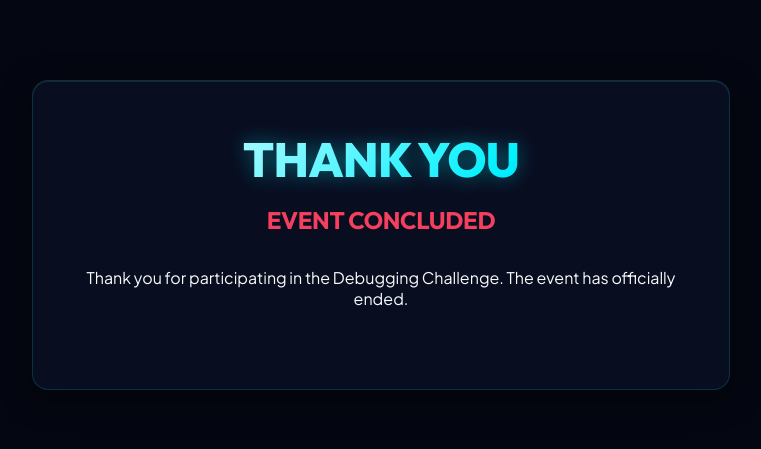
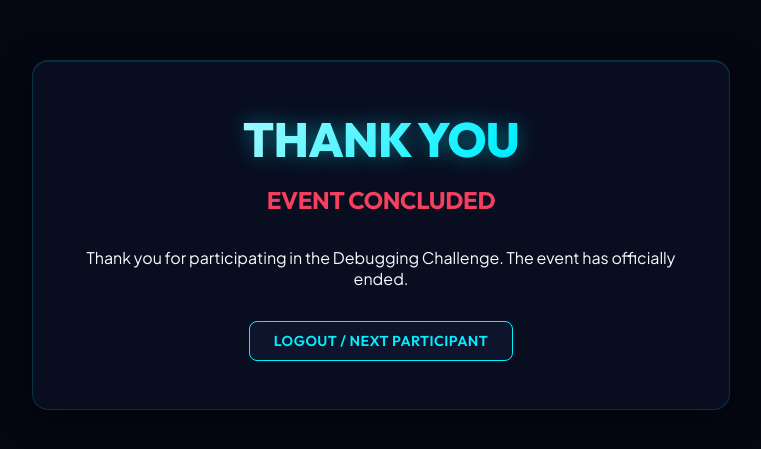
Before and after one commit to hariprasath-204/DEBBUGING, a React (Vite) app: page /thank-you in a window 1280 px wide. Shown: the part 117-566 px from the top of the page, without its empty margins (259-1020 px from the left). Built offline with nearby package versions, Linux system fonts and the light colour scheme.

Commit message:
Clear local storage session when time ends or event concludes so next participant on same computer starts fresh

```diff
--- a/src/components/AllQuestionsCompletedPage.jsx
+++ b/src/components/AllQuestionsCompletedPage.jsx
@@ -2,6 +2,7 @@ import React, { useEffect } from 'react';
 import { useNavigate } from 'react-router-dom';
 import { db } from '../firebase';
 import { doc, onSnapshot } from 'firebase/firestore';
+import { clearFullUserSession } from '../utils/drafts';
 
 const AllQuestionsCompletedPage = () => {
   const navigate = useNavigate();
@@ -9,6 +10,9 @@ const AllQuestionsCompletedPage = () => {
   const userId = localStorage.getItem('debugEventUserId');
 
   useEffect(() => {
+    // Clear user session from browser storage once completed
+    clearFullUserSession();
+
     const unsubEvent = onSnapshot(doc(db, "settings", "event"), (snap) => {
       if (snap.exists()) {
         const status = snap.data().status;
@@ -46,10 +50,20 @@ const AllQuestionsCompletedPage = () => {
         <p style={{ color: 'var(--text-secondary)', marginBottom: '2rem' }}>
           Please wait for the admin to officially end the event and announce the final results.
         </p>
-        <div style={{ display: 'flex', justifyContent: 'center', gap: '1rem' }}>
+        <div style={{ display: 'flex', justifyContent: 'center', gap: '1rem', marginBottom: '2rem' }}>
           <div style={{ width: '15px', height: '15px', borderRadius: '50%', background: 'var(--accent-cyan)', animation: 'pulse 1.5s infinite' }}></div>
           <div style={{ width: '15px', height: '15px', borderRadius: '50%', background: 'var(--accent-pink)', animation: 'pulse 1.5s infinite 0.5s' }}></div>
         </div>
+        <button
+          onClick={() => {
+            clearFullUserSession();
+            navigate('/');
+          }}
+          className="btn-secondary"
+          style={{ padding: '10px 24px', fontSize: '0.9rem', color: 'var(--accent-cyan)', borderColor: 'var(--accent-cyan)' }}
+        >
+          LOGOUT / NEXT PARTICIPANT
+        </button>
       </div>
       <style>{`
         @keyframes pulse {
--- a/src/components/LandingPage.jsx
+++ b/src/components/LandingPage.jsx
@@ -4,6 +4,7 @@ import { db } from '../firebase';
 import { collection, doc, getDoc, setDoc, onSnapshot, query, where, getDocs, updateDoc } from 'firebase/firestore';
 import LoadingOverlay from './LoadingOverlay';
 import PopupMessage from './PopupMessage';
+import { clearFullUserSession } from '../utils/drafts';
 
 // ── Landing Page ─────────────────────────────────────────────────
 const LandingPage = () => {
@@ -17,6 +18,9 @@ const LandingPage = () => {
   const navigate = useNavigate();
 
   useEffect(() => {
+    // Clear any previous participant's session from localStorage when visiting landing page
+    clearFullUserSession();
+
     const unsubLang = onSnapshot(doc(db, 'settings', 'language'), (docSnap) => {
       if (docSnap.exists()) {
         const data = docSnap.data();
--- a/src/components/ThankYouPage.jsx
+++ b/src/components/ThankYouPage.jsx
@@ -1,8 +1,13 @@
-import React from 'react';
+import React, { useEffect } from 'react';
 import { useNavigate } from 'react-router-dom';
+import { clearFullUserSession } from '../utils/drafts';
 
 const ThankYouPage = () => {
   const navigate = useNavigate();
+
+  useEffect(() => {
+    clearFullUserSession();
+  }, []);
 
   return (
     <div style={{ display: 'flex', flexDirection: 'column', alignItems: 'center', justifyContent: 'center', minHeight: '80vh', textAlign: 'center' }}>
@@ -12,6 +17,16 @@ const ThankYouPage = () => {
         <p style={{ color: 'var(--text-primary)', marginBottom: '2rem' }}>
           Thank you for participating in the Debugging Challenge. The event has officially ended.
         </p>
+        <button
+          onClick={() => {
+            clearFullUserSession();
+            navigate('/');
+          }}
+          className="btn-secondary"
+          style={{ padding: '10px 24px', fontSize: '0.9rem', color: 'var(--accent-cyan)', borderColor: 'var(--accent-cyan)' }}
+        >
+          LOGOUT / NEXT PARTICIPANT
+        </button>
       </div>
     </div>
   );
--- a/src/components/TimerFinishedPage.jsx
+++ b/src/components/TimerFinishedPage.jsx
@@ -1,7 +1,8 @@
 import React, { useEffect, useState } from 'react';
 import { useNavigate } from 'react-router-dom';
 import { db } from '../firebase';
-import { doc, onSnapshot, getDoc, getDocs, collection } from 'firebase/firestore';
+import { doc, onSnapshot } from 'firebase/firestore';
+import { clearFullUserSession } from '../utils/drafts';
 
 const TimerFinishedPage = () => {
   const navigate = useNavigate();
@@ -9,6 +10,9 @@ const TimerFinishedPage = () => {
   const userId = localStorage.getItem('debugEventUserId');
 
   useEffect(() => {
+    // Clear user session from browser storage once time is up
+    clearFullUserSession();
+
     // Listen for event status and user reset
     const unsubEvent = onSnapshot(doc(db, "settings", "event"), (snap) => {
       if (snap.exists()) {
@@ -47,10 +51,20 @@ const TimerFinishedPage = () => {
         <p style={{ color: 'var(--text-secondary)', marginBottom: '2rem' }}>
           Please wait for the admin to officially end the event and announce the final results.
         </p>
-        <div style={{ display: 'flex', justifyContent: 'center', gap: '1rem' }}>
+        <div style={{ display: 'flex', justifyContent: 'center', gap: '1rem', marginBottom: '2rem' }}>
           <div style={{ width: '15px', height: '15px', borderRadius: '50%', background: 'var(--accent-cyan)', animation: 'pulse 1.5s infinite' }}></div>
           <div style={{ width: '15px', height: '15px', borderRadius: '50%', background: 'var(--accent-pink)', animation: 'pulse 1.5s infinite 0.5s' }}></div>
         </div>
+        <button
+          onClick={() => {
+            clearFullUserSession();
+            navigate('/');
+          }}
+          className="btn-secondary"
+          style={{ padding: '10px 24px', fontSize: '0.9rem', color: 'var(--accent-cyan)', borderColor: 'var(--accent-cyan)' }}
+        >
+          LOGOUT / NEXT PARTICIPANT
+        </button>
       </div>
       <style>{`
         @keyframes pulse {
--- a/src/utils/drafts.js
+++ b/src/utils/drafts.js
@@ -16,3 +16,13 @@ export function clearAllLocalDrafts() {
     console.warn('Error clearing local drafts:', err);
   }
 }
+
+export function clearFullUserSession() {
+  try {
+    localStorage.removeItem('debugEventUserId');
+    localStorage.removeItem('debugEventUserName');
+    clearAllLocalDrafts();
+  } catch (err) {
+    console.warn('Error clearing full user session:', err);
+  }
+}
```
